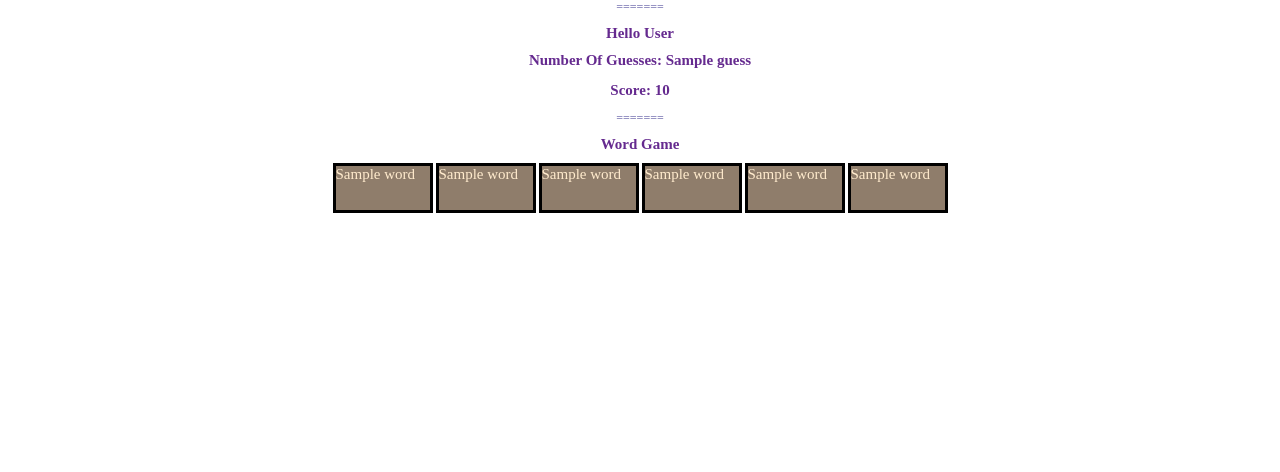
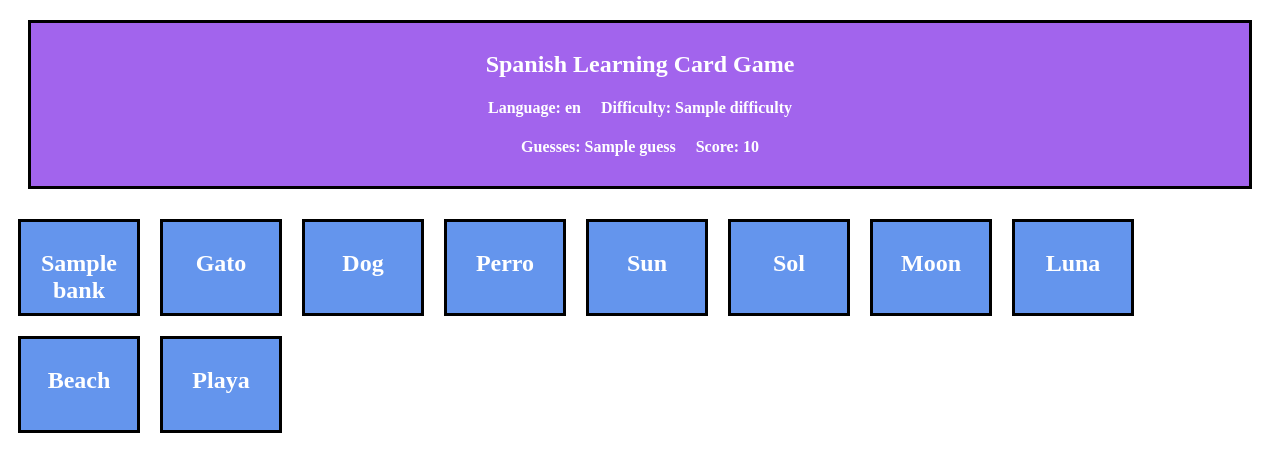
Before and after one commit to rudhib2/Language-Learning-Application, a Flask app: template templates/index.html in a window 1280 px wide. Shown: the top 472 px of the page. Run offline with Flask 2, Linux system fonts and the light colour scheme; the template is opened without the code that fills it: most values are stand-ins (such as "Sample title", 1, 10 or a date in 2020); parts of the project's set-up code (start-up, migrations or seed data) failed here and were passed over.

Commit message:
combined new html from Andrew's and fixed pylint issues

```diff
--- a/app.py
+++ b/app.py
@@ -1,9 +1,9 @@
-#importing flask
-from flask import Flask, render_template, url_for, request, redirect, flash
+"""importing Flask"""
+#from datetime import datetime  url_for, redirect, , flash
+import random
+from flask import Flask, render_template, request
 from flask_sqlalchemy import SQLAlchemy
 from PyMultiDictionary import MultiDictionary
-from datetime import datetime
-import random
 
 
 app = Flask(__name__)
@@ -33,6 +33,7 @@ db = SQLAlchemy(app)
 #     app.run(debug=True)
 
 class PlayerInfo:
+    """declaring PlayerInfo Class to keep track of words, score, guesses"""
     # Private variable score keep track of the score of the user
     score = 0
     # Private variable number_of_card_pairs left on screen
@@ -40,7 +41,7 @@ class PlayerInfo:
     number_of_card_pairs = 5
     #words from txt file converted to word bank
     #word_bank = []
-    with open('easy_words.txt','r') as w:
+    with open('easy_words.txt','r', encoding="utf-8") as w:
         word_bank = w.read().split()
     # Array storing English words
     english = []
@@ -53,13 +54,14 @@ class PlayerInfo:
 player = PlayerInfo()
 dic = MultiDictionary()
 
-# Get meaning of the passed in word in the required language
+
 def get_meaning(provided_language, word, target_language):
+    """Get meaning of the passed in word in the required language"""
     word = dic.translate(provided_language, word, to=target_language)
     return word
 
-# Generate several? random words in the target_language
 def generate_rand_words(target_language):
+    """Generate several? random words in the target_language"""
     # Assigning definition and words into 2 separate arrays each one contains 5 words
     player.english.append(player.word_bank[0])
     #will randomly choose words from the txt files for the english array
@@ -69,22 +71,23 @@ def generate_rand_words(target_language):
     for i in range(player.number_of_card_pairs):
         player.other_language.append(get_meaning("en", player.english[i], target_language))
     # Call check_not_same()
-    num_of_dups = check_not_same()
-    if num_of_dups() > 0:
+
+    if check_not_same() > 0:
         #remove duplicates
         for i in player.other_language:
-            if i in num_of_dups:
+            if i in check_not_same():
                 player.other_language.remove(i)
-    return
 
-# Checking the user input if they are valid, comparing the output from get_meaning to the user input
+
+
 def valid_input(user_input):
+    """Checking if valid user input, comparing get_meaning to user input"""
     # Checking the array of definitions and words to see if user_input exists
     valid = False
     for i in range(player.number_of_card_pairs):
         if user_input == player.english[i]:
             valid = True
-    if valid == False:
+    if valid is False:
         player.num_of_guesses -= 1
         if player.num_of_guesses == 0:
             # Fix later so instead of printing we end game
@@ -92,8 +95,9 @@ def valid_input(user_input):
     return valid
 
 
-# Check if the user input is correct
+
 def correct_input(user_input):
+    """Check if the user input is correct"""
     # Check if word matches the definition
     # Call valid_input
     valid_input(user_input)
@@ -104,55 +108,72 @@ def correct_input(user_input):
             player.num_of_guesses = 3
             #should update frontend display of guesses
             render_template("index.html", guess = player.num_of_guesses)
-    return
 
-# Remove word and definition once we get it correct
+
 def remove(word):
+    """Remove word and definition once we get it correct"""
     for i in range(player.number_of_card_pairs):
         if word == player.english[i]:
             player.english.pop(i)
             player.other_language.pop(i)
             player.number_of_card_pairs -= 1
-    return
 
-# Check if the game is over
+
+
 def status():
-    if player.number_of_card_pairs == 0 or player.num_of_guesses == 0:
-        return True
-    else:
-        return False
+    """Check if the game is over"""
+    return player.number_of_card_pairs == 0 or player.num_of_guesses == 0
 
-# Returning an arry of index of repeated words in other_language array
+
+
 def check_not_same():
+    """Returning an arry of index of repeated words in other_language array"""
     seen = []
     same = []
     for i in player.other_language:
         if i not in seen:
             seen.append(i)
         else:
-            same.append[i]
-    return same
+            same.append(i)
+    return len(same)
 
-# Controls the user score
+
 def get_user_score():
+    """Controls the user score"""
     return player.score
 
-# Setting the user score
+
 def set_user_score(input):
+    """Setting the user score"""
     player.score = input
-    return
 
-# Updating the user score
+
 def update_user_score():
+    """ Updating the user score"""
     player.score += 1
-    return
+
 
 @app.route('/')
-def index():
-    temp = 1
-    #user = user.query.all(),
-    return render_template('index.html', score = player.score,
-    guess = player.num_of_guesses, words = player.english)
+def welcome():
+    """Setting a welcome page"""
+    return render_template('welcome.html')
+
+
+@app.route('/Beginning Input(L/D)')
+def beginning_input():
+    """Inputting two variables language and difficulty from user"""
+    player.language = request.args["Language"]
+    player.difficulty = request.args["Difficulty"]
+    return render_template('index.html', Language=player.language, Difficulty=player.difficulty,
+    score = player.score, guess = player.num_of_guesses,
+    words = player.english, bank = player.word_bank)
+
+# @app.route('/')
+# def index():
+#     temp = 1
+#     #user = user.query.all(),
+#     return render_template('index.html', score = player.score,
+#     guess = player.num_of_guesses, words = player.english)
 
 if __name__ == "__main__":
     app.run(debug=True)
--- a/templates/index.html
+++ b/templates/index.html
@@ -1,38 +1,79 @@
-{% extends 'base.html' %}
+<!DOCTYPE html>
+<html>
+<head>
+<style>
 
-{% block head %}
 
-<title>Word Game!</title>
-=======
+header {
+  background-color: rgb(162, 100, 237);
+  color: white;
+  border: 3px solid black;
+  text-align: center;
+  margin: 20px;
+  padding: 8px;
+}
 
-<h1>Hello User</h1>
-{% endblock %}
 
-{% block body %}
-<div class="content">
+.card {
+  background-color: cornflowerblue;
+  color: white;
+  border: 3px solid black;
+  text-align: center;
+  margin: 10px;
+  padding: 8px;
+  width: 100px;
+  height: 75px;
+  float:left
+}
+</style>
+<header>
+    <h2>Spanish Learning Card Game</h2>
+    <h4>Language: {{ Language }} &nbsp; &nbsp;  Difficulty: {{ Difficulty }}</h4>
+    <h4>Guesses: {{ guess }} &nbsp; &nbsp;  Score: {{ score }}</h4>
+</header>
+<body>
 
-    <h1>Number Of Guesses: {{ guess }}</h1>
-    <h2>Score: {{ score }}</h2>
-=======
-    <h1>Word Game</h1>
-    <div id="cards">
-        {{words[0]}}
-    </div>
-    <div id="cards">
-        {{words[1]}}
-    </div>
-    <div id="cards">
-        {{words[2]}}
-    </div>
-    <div id="cards">
-        {{words[3]}}
-    </div>
-    <div id="cards">
-        {{words[4]}}
-    </div>
-    <div id="cards">
-        {{words[5]}}
-    </div>
 
+<div class="card">
+<h2>{{ bank[0] }}</h2>
 </div>
-{% endblock %}
+
+<div class="card">
+<h2>Gato</h2>
+</div>
+
+<div class="card">
+<h2>Dog</h2>
+</div>
+
+<div class="card">
+<h2>Perro</h2>
+</div>
+
+<div class="card">
+<h2>Sun </h2>
+</div>
+
+<div class="card">
+<h2>Sol</h2>
+</div>
+
+<div class="card">
+<h2>Moon</h2>
+</div>
+
+<div class="card">
+<h2>Luna</h2>
+</div>
+
+<div class="card">
+<h2>Beach</h2>
+</div>
+
+<div class="card">
+<h2>Playa</h2>
+</div>
+
+
+</body>
+</html>
```
